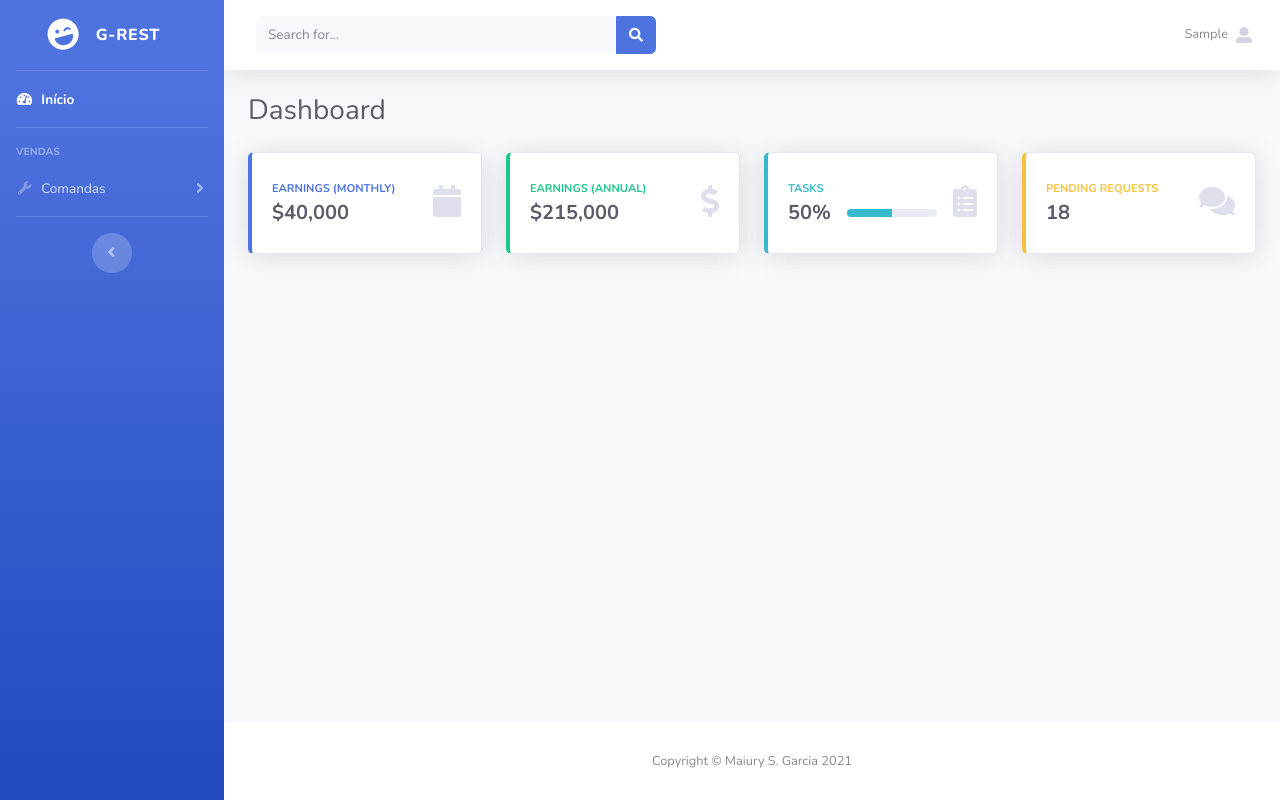
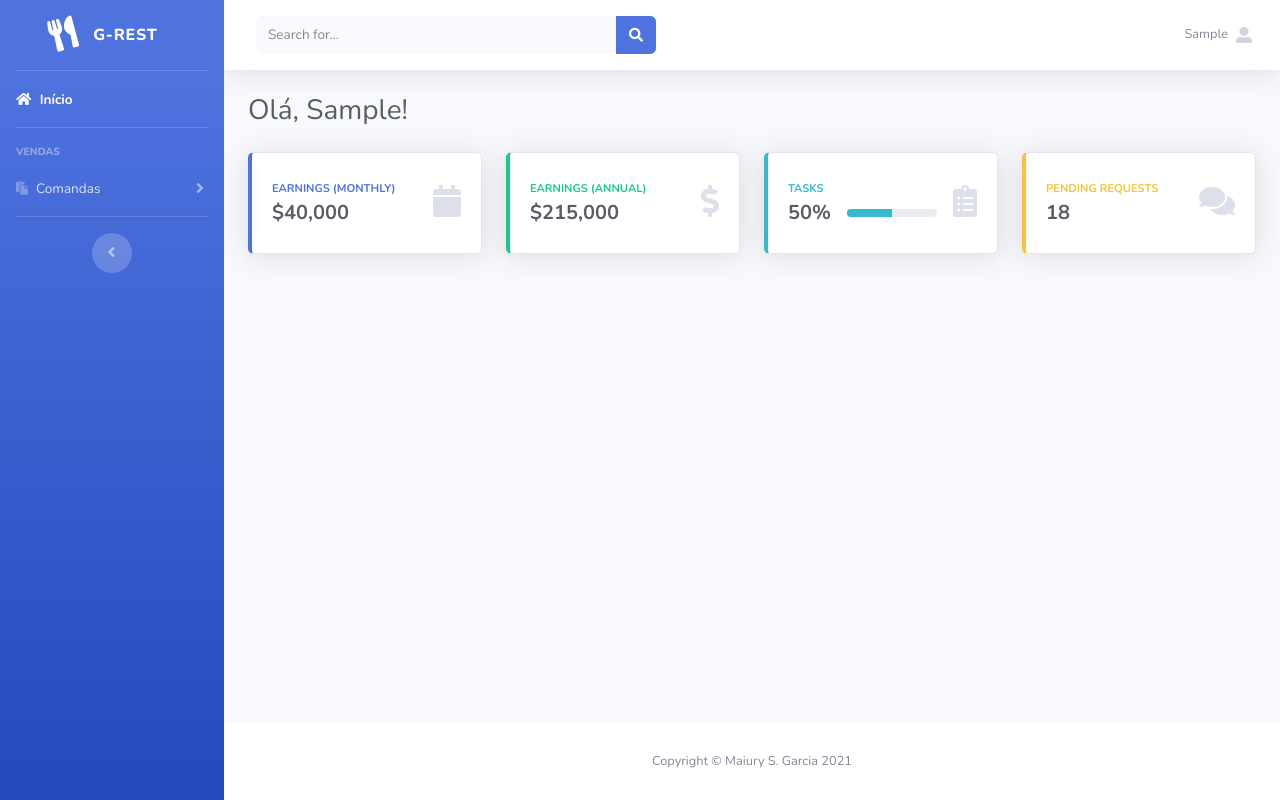
Before and after one commit to gomaaygo/g-rest, a Django app: page / in a window 1280 px wide. Run offline with Django 3.2, Linux system fonts and the light colour scheme; the visitor is signed in with stand-in values (Sample User, id 1); data comes from the database, SQL or seed files in the repository; some libraries are stand-ins or nearby versions.

Commit message:
Added new icons and new colors and corrected duplicate messages

```diff
--- a/core/templates/base.html
+++ b/core/templates/base.html
@@ -34,12 +34,17 @@
         <div id="wrapper">
 
             <!-- Sidebar -->
-            <ul class="navbar-nav bg-gradient-primary sidebar sidebar-dark accordion" id="accordionSidebar">
-
+            {% if request.user.account.type_user == "manager" %}
+                <ul class="navbar-nav bg-gradient-dark sidebar sidebar-dark accordion" id="accordionSidebar">
+            {% elif request.user.account.type_user == "cashier" %}
+                <ul class="navbar-nav bg-gradient-secondary sidebar sidebar-dark accordion" id="accordionSidebar">
+            {% else %}
+                <ul class="navbar-nav bg-gradient-primary sidebar sidebar-dark accordion" id="accordionSidebar">
+            {% endif %}
                 <!-- Sidebar - Brand -->
                 <a class="sidebar-brand d-flex align-items-center justify-content-center" href="index.html">
                     <div class="sidebar-brand-icon rotate-n-15">
-                        <i class="fas fa-laugh-wink"></i>
+                        <i class="fas fa-utensils"></i>
                     </div>
                     <div class="sidebar-brand-text mx-3">g-rest</div>
                 </a>
@@ -50,7 +55,7 @@
                 <!-- Nav Item - Dashboard -->
                 <li class="nav-item active">
                     <a class="nav-link" href="{% url 'core:index' %}">
-                        <i class="fas fa-fw fa-tachometer-alt"></i>
+                        <i class="fas fa-home"></i>
                         <span>Início</span></a>
                 </li>
 
@@ -68,7 +73,7 @@
                 <li class="nav-item">
                     <a class="nav-link collapsed" href="#" data-toggle="collapse" data-target="#collapseTwo"
                         aria-expanded="true" aria-controls="collapseTwo">
-                        <i class="fas fa-fw fa-cog"></i>
+                        <i class="fas fa-tasks"></i>
                         <span>Gerenciar Produtos</span>
                     </a>
                     <div id="collapseTwo" class="collapse" aria-labelledby="headingTwo" data-parent="#accordionSidebar">
@@ -126,7 +131,7 @@
                 <li class="nav-item">
                     <a class="nav-link collapsed" href="#" data-toggle="collapse" data-target="#collapseUtilities"
                         aria-expanded="true" aria-controls="collapseUtilities">
-                        <i class="fas fa-fw fa-wrench"></i>
+                        <i class="fas fa-paste"></i>
                         <span>Comandas</span>
                     </a>
                     <div id="collapseUtilities" class="collapse" aria-labelledby="headingUtilities"
@@ -175,9 +180,19 @@
                                 <input type="text" class="form-control bg-light border-0 small" placeholder="Search for..."
                                     aria-label="Search" aria-describedby="basic-addon2">
                                 <div class="input-group-append">
-                                    <button class="btn btn-primary" type="button">
-                                        <i class="fas fa-search fa-sm"></i>
-                                    </button>
+                                    {% if request.user.account.type_user == "manager" %}
+                                        <button class="btn btn-dark" type="button">
+                                            <i class="fas fa-search fa-sm"></i>
+                                        </button>
+                                    {% elif request.user.account.type_user == "cashier" %}
+                                        <button class="btn btn-secondary" type="button">
+                                            <i class="fas fa-search fa-sm"></i>
+                                        </button>
+                                    {% else %}
+                                        <button class="btn btn-primary" type="button">
+                                            <i class="fas fa-search fa-sm"></i>
+                                        </button>
+                                    {% endif %}
                                 </div>
                             </div>
                         </form>
@@ -229,7 +244,7 @@
                                         Editar perfil
                                     </a>
                                     <a class="dropdown-item" href="{% url 'account:new-password' %}">
-                                        <i class="fas fa-cogs fa-sm fa-fw mr-2 text-gray-400"></i>
+                                        <i class="fas fa-lock fa-sm fa-fw mr-2 text-gray-400"></i>
                                         Alterar senha
                                     </a>
                                     <div class="dropdown-divider"></div>
--- a/core/templates/core/index.html
+++ b/core/templates/core/index.html
@@ -6,7 +6,7 @@
 {% block content %}
     <!-- Page Heading -->
     <div class="d-sm-flex align-items-center justify-content-between mb-4">
-        <h1 class="h3 mb-0 text-gray-800">Dashboard</h1>
+        <h1 class="h3 mb-0 text-gray-800">Olá, {{request.user.first_name}}!</h1>
         <!-- <a href="#" class="d-none d-sm-inline-block btn btn-sm btn-primary shadow-sm"><i
                 class="fas fa-download fa-sm text-white-50"></i> Generate Report</a> -->
     </div>
```
Also changed, not shown: core/templates/sale/sale_open_list.html (+11 -3 lines).
